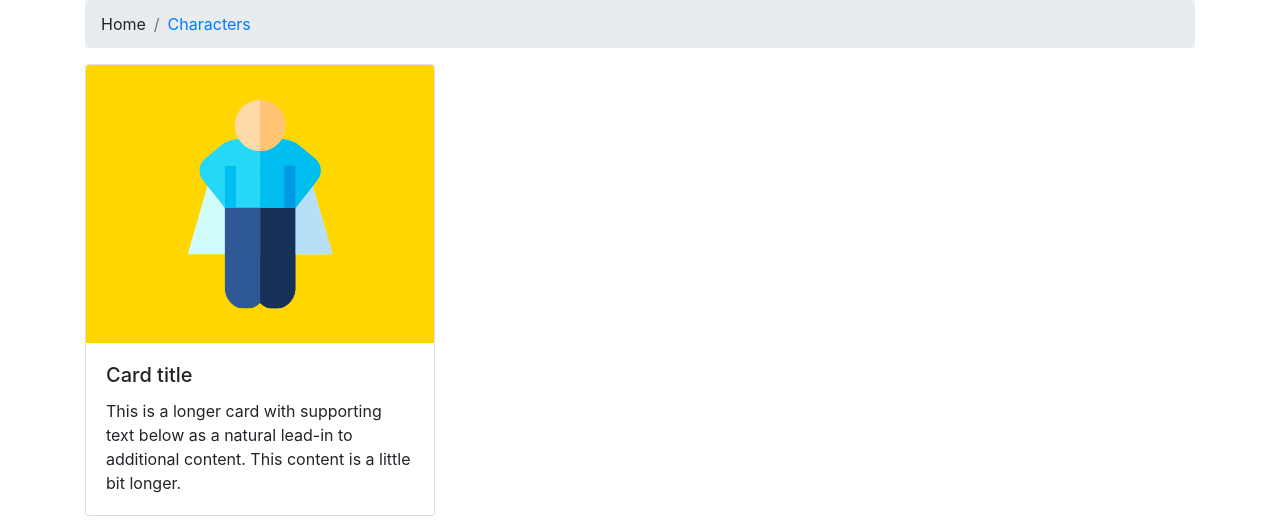
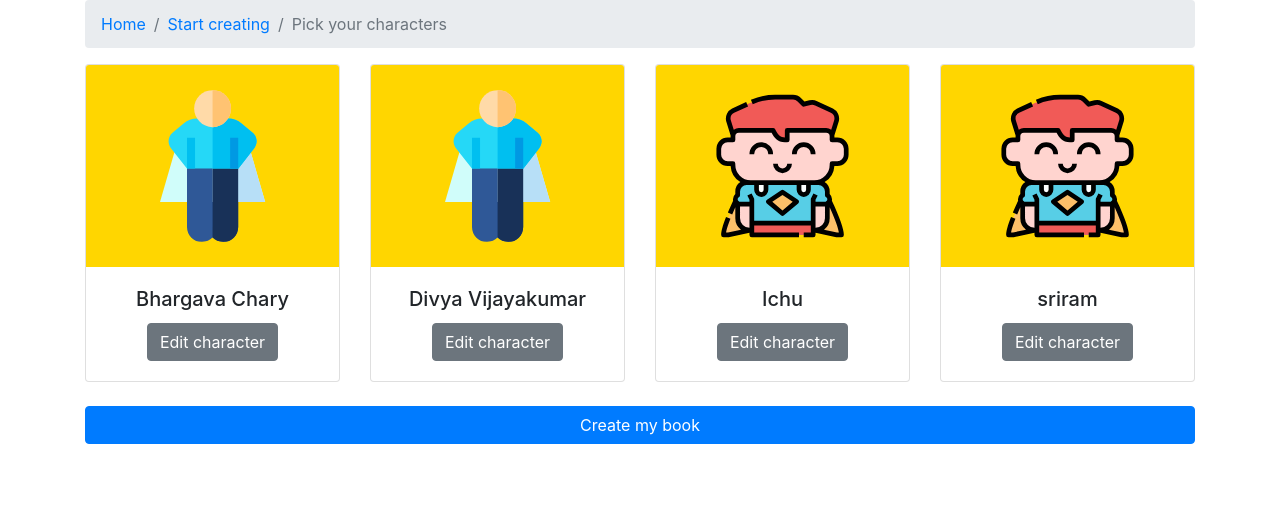
Before and after one commit to pedapudibhargav/mystorybook, a React (Create React App) app: page /create-a-book/characters in a window 1280 px wide. Shown: the top 532 px of the page. Built offline with nearby package versions, Linux system fonts and the light colour scheme.

Commit message:
Pick your character screen done

```diff
--- a/src/App.js
+++ b/src/App.js
@@ -1,6 +1,6 @@
 
+import React from "react";
 import './App.scss';
-import OpenCreationFlow from './components/pages/open-creation-flow/OpenCreationFlow';
 import {
   BrowserRouter as Router,
   Switch,
@@ -8,8 +8,52 @@ import {
   Link
 } from "react-router-dom";
 import CharactersHome from './components/pages/characters-home/CharactersHome';
+import OpenCreationFlow from './components/pages/open-creation-flow/OpenCreationFlow';
 
-function App() {
+class App extends React.Component {
+  constructor(props) {
+    super(props);
+    this.state = {
+      "numOfAdults": "2",
+      "numOfKids": "2",
+      "adults": [
+        {
+          "name": "Bhargava Chary",
+          "order": "0",
+          "isAGifter": false,
+          "isAReceiver": false
+        },
+        {
+          "name": "Divya Vijayakumar",
+          "order": "1",
+          "isAGifter": false,
+          "isAReceiver": false
+        }
+      ],
+      "kids": [
+        {
+          "name": "Ichu",
+          "order": "0",
+          "isAGifter": false,
+          "isAReceiver": false
+        },
+        {
+          "name": "sriram",
+          "order": "1",
+          "isAGifter": false,
+          "isAReceiver": false
+        }
+      ],
+      "isGift": "true"
+    }
+    this.handleRootStateChange = this.handleRootStateChange.bind(this);
+  }
+
+  handleRootStateChange(stateFromChildComp) {
+    this.setState(stateFromChildComp);
+  }
+
+  render() {
     return (
       <div className="App">
         <header className="App-header">
@@ -22,16 +66,22 @@ function App() {
                 <CharactersHome></CharactersHome>
               </Route>
               <Route path="/create-a-book">
-              <OpenCreationFlow></OpenCreationFlow>
+                <OpenCreationFlow rootState={this.state} onUpdateRootState={this.handleRootStateChange}></OpenCreationFlow>
               </Route>
               <Route path="/">
-              <p>defalut view</p>
+                <div className="container">
+                  <div className="row">
+                    <div className="col-12">
+                      <Link className="btn btn-primary mt-2" to="/create-a-book"> Start your book</Link>
+                    </div>
+                  </div>
+                </div>
+                <p> {'this is the state:' + JSON.stringify(this.state)}</p>
               </Route>
             </Switch>
           </Router>
         </body>
-    </div>
-  );
+      </div>);
   }
-
+}
 export default App;
--- a/src/components/pages/characters-home/CharactersHome.js
+++ b/src/components/pages/characters-home/CharactersHome.js
@@ -1,11 +1,45 @@
 import React from "react";
 import { Link } from "react-router-dom";
 import adultPlaceholderImage from './image/superhero.svg';
+import kidPlaceholderImage from './image/kid-superhero.svg';
 import './CharactersHome.scss';
 
 class CharactersHome extends React.Component {
   constructor(props) {
     super(props);
+    this.state = {
+      "numOfAdults": "2",
+      "numOfKids": "2",
+      "adults": [
+        {
+          "name": "Bhargava Chary",
+          "order": "0",
+          "isAGifter": false,
+          "isAReceiver": false
+        },
+        {
+          "name": "Divya Vijayakumar",
+          "order": "1",
+          "isAGifter": false,
+          "isAReceiver": false
+        }
+      ],
+      "kids": [
+        {
+          "name": "Ichu",
+          "order": "0",
+          "isAGifter": false,
+          "isAReceiver": false
+        },
+        {
+          "name": "sriram",
+          "order": "1",
+          "isAGifter": false,
+          "isAReceiver": false
+        }
+      ],
+      "isGift": "true"
+    }
   }
 
   render() {
@@ -16,9 +50,14 @@ class CharactersHome extends React.Component {
           <div className="col-12">
             <nav arial-label="breadcrumb">
               <ol className="breadcrumb">
-                <li className="breadcrumb-item">Home</li>
+                <li className="breadcrumb-item" aria-current="page">
+                  <Link className='a' to="/">Home</Link>
+                </li>
+                <li className="breadcrumb-item" aria-current="page">
+                  <Link className='a'>Start creating</Link>
+                </li>
                 <li className="breadcrumb-item active" aria-current="page">
-                  <Link className='a'>Characters</Link>
+                  Pick your characters
                 </li>
               </ol>
             </nav>
@@ -26,18 +65,36 @@ class CharactersHome extends React.Component {
         </div>
 
 
-        <div className="row row-cols-1 row-cols-md-3" id="character-row">
-          <div className="col mb-4">
-            <div className="card h-100">
-              <img src={adultPlaceholderImage} className="card-img-top" alt="..." />
-              <div className="card-body">
-                <h5 className="card-title">Card title</h5>
-                <p className="card-text">This is a longer card with supporting text below as a natural lead-in to additional content. This content is a little bit longer.</p>
+        <div className="row row-cols-2 row-cols-md-4" id="character-row">
+          {this.state.adults.map((adultIn, index) =>
+            <div className="col mb-4" key={index}>
+              <div className="card h-100">
+                <img src={adultPlaceholderImage} className="card-img-top" alt="..." />
+                <div className="card-body text-center">
+                  <h5 className="card-title">{adultIn.name}</h5>
+                  <div className="btn btn-secondary">Edit character</div>
+                </div>
               </div>
             </div>
+          )}
+          {this.state.kids.map((kidIn, index) =>
+            <div className="col mb-4" key={index}>
+              <div className="card h-100">
+                <img src={kidPlaceholderImage} className="card-img-top" alt="..." />
+                <div className="card-body text-center">
+                  <h5 className="card-title">{kidIn.name}</h5>
+                  <div className="btn btn-secondary">Edit character</div>
+                </div>
+              </div>
+            </div>
+          )}
+        </div>
+
+        <div className="row">
+          <div className="col-12">
+            <div className="btn btn-primary btn-block"> Create my book</div>
           </div>
         </div>
-
       </div>
     );
   }
--- a/src/components/pages/open-creation-flow/OpenCreationFlow.js
+++ b/src/components/pages/open-creation-flow/OpenCreationFlow.js
@@ -9,42 +9,15 @@ import {
 class OpenCreationFlow extends React.Component {
     constructor(props) {
         super(props);
-        this.state = {
-            "numOfAdults": "2",
-            "numOfKids": "2",
-            "adults": [
-                {
-                    "name": "Bhargava Chary",
-                    "order": "0",
-                    "isAGifter": false,
-                    "isAReceiver": false
-                },
-                {
-                    "name": "Divya Vijayakumar",
-                    "order": "1",
-                    "isAGifter": false,
-                    "isAReceiver": false
-                }
-            ],
-            "kids": [
-                {
-                    "name": "Ichu",
-                    "order": "0",
-                    "isAGifter": false,
-                    "isAReceiver": false
-                },
-                {
-                    "name": "sriram",
-                    "order": "1",
-                    "isAGifter": false,
-                    "isAReceiver": false
-                }
-            ],
-            "isGift": "true"
-        }
+        this.state = this.props.rootState;
         this.handleInputChange = this.handleInputChange.bind(this);
+        this.handleLocalStateChange = this.handleLocalStateChange.bind(this);
     }
 
+    handleLocalStateChange(stateObjIn) {
+        this.setState(stateObjIn);
+        this.props.onUpdateRootState(this.state);
+    }
     handleInputChange(event) {
         const target = event.target;
         const value = target.type === 'checkbox' ? target.checked : target.value;
@@ -59,12 +32,12 @@ class OpenCreationFlow extends React.Component {
             let tmpCharacter = new Character(value, charorder);
             tmpArray[charorder] = tmpCharacter;
             if (target.getAttribute('isadult') === 'true') {
-                this.setState({
+                this.handleLocalStateChange({
                     adults: tmpArray
                 })
             }
             else if (target.getAttribute('isadult') === 'false') {
-                this.setState({
+                this.handleLocalStateChange({
                     kids: tmpArray
                 })
             }
@@ -75,7 +48,7 @@ class OpenCreationFlow extends React.Component {
         }
         // fallback condition to regular input fields
         else {
-            this.setState({
+            this.handleLocalStateChange({
                 [name]: value
             });
         }
@@ -88,7 +61,10 @@ class OpenCreationFlow extends React.Component {
                     <div className="col-12">
                         <nav aria-label="breadcrumb">
                             <ol className="breadcrumb">
-                                <li className="breadcrumb-item active" aria-current="page">Names</li>
+                                <li className="breadcrumb-item active" aria-current="page">
+                                    <Link className='a' to="/">Home</Link>
+                                </li>
+                                <li className="breadcrumb-item active" aria-current="page">Start creating</li>
                             </ol>
                         </nav>
                         <div>
@@ -264,7 +240,7 @@ class OpenCreationFlow extends React.Component {
 
                             <div className="row">
                                 <div className="col text-center">
-                                        <Link className="btn btn-primary btn-block mt-2" to="/create-a-book/characters"> Next</Link>
+                                    <Link className="btn btn-primary btn-block mt-2" to="/create-a-book/characters"> Next</Link>
 
                                 </div>
                             </div>
```
Also changed, not shown: src/components/pages/characters-home/image/kid-superhero.svg (added). Lines whose indentation alone changed are shown as unchanged.
